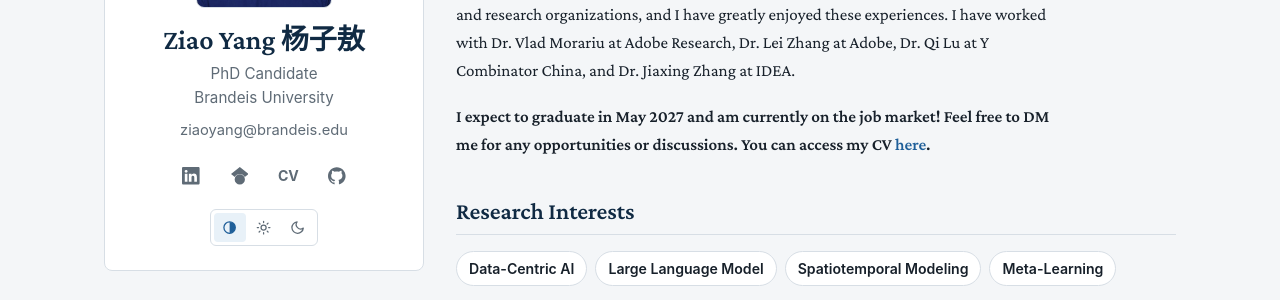
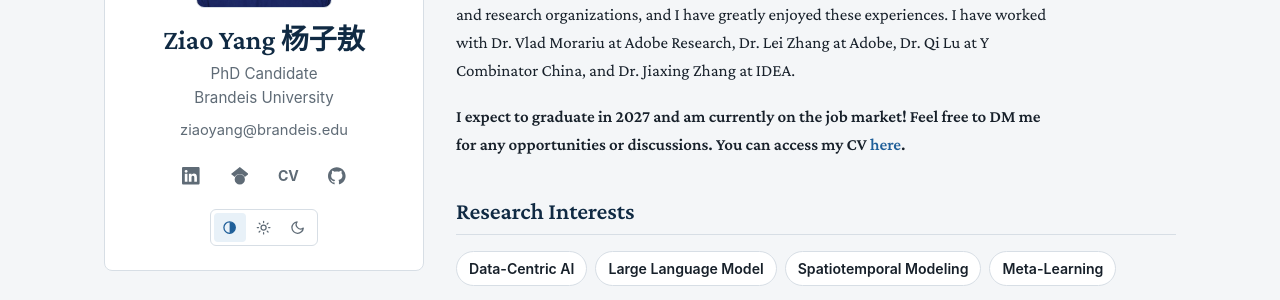
Before and after one commit to yangziao56/homepage, a Jekyll site: the page built from index.md, in a window 1280 px wide and 900 px high. Shown: the part 270-570 px from the top of the window. Built offline with Jekyll 4.4.1, drawn with Linux system fonts in a browser that asks for light colours; our own code applies the rules of GitHub Pages for plain Markdown files.

Commit message:
Simplify graduation year wording

```diff
--- a/index.md
+++ b/index.md
@@ -7,7 +7,7 @@ I am a final-year Ph.D. candidate in Computer Science at Brandeis University, ad
 
 Throughout my research career, I have had the opportunity to intern at several industry and research organizations, and I have greatly enjoyed these experiences. I have worked with Dr. Vlad Morariu at Adobe Research, Dr. Lei Zhang at Adobe, Dr. Qi Lu at Y Combinator China, and Dr. Jiaxing Zhang at IDEA.
 
-<strong>I expect to graduate in May 2027 and am currently on the job market! Feel free to DM me for any opportunities or discussions. You can access my CV <a href="pdf/CV_Ziao_Yang.pdf" target="_blank" rel="noopener">here</a>.</strong>
+<strong>I expect to graduate in 2027 and am currently on the job market! Feel free to DM me for any opportunities or discussions. You can access my CV <a href="pdf/CV_Ziao_Yang.pdf" target="_blank" rel="noopener">here</a>.</strong>
 
 
 ## Research Interests
```
